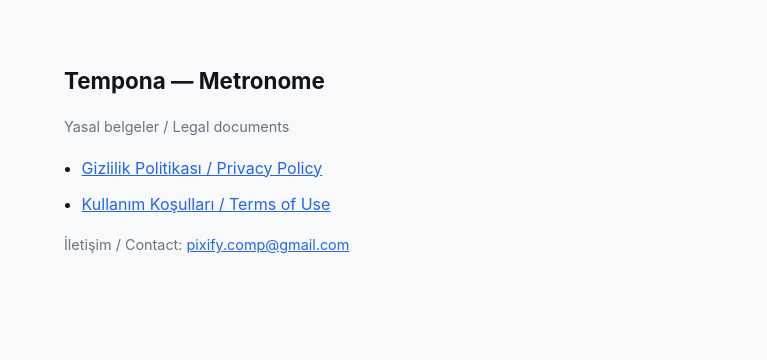
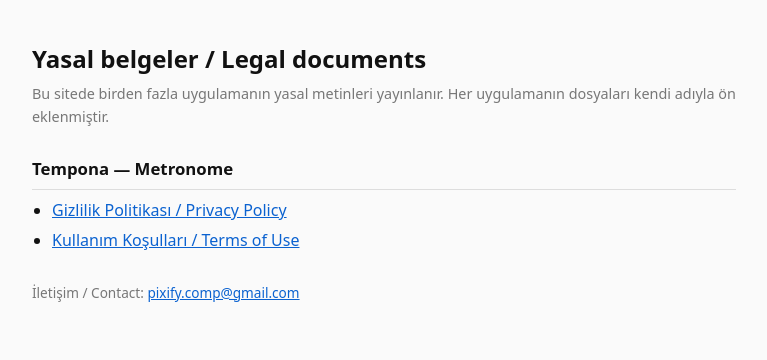
Before and after one commit to Bluffey/Bluffey.github.io, a plain HTML site: page index.html in a window 1280 px wide. Shown: the whole page, without its empty margins (256-1023 px from the left). Drawn offline with Linux system fonts and the light colour scheme.

Commit message:
Dosya adlari uygulama adiyla onekli; cok uygulamali giris sayfasi

```diff
--- a/index.html
+++ b/index.html
@@ -3,27 +3,44 @@
 <head>
 <meta charset="utf-8">
 <meta name="viewport" content="width=device-width, initial-scale=1">
-<title>Tempona — Yasal / Legal</title>
+<title>Yasal belgeler / Legal documents</title>
 <style>
   :root { color-scheme: light dark; }
-  body { margin: 0 auto; max-width: 40rem; padding: 3rem 1.25rem;
-         font: 16px/1.65 -apple-system, "Segoe UI", Roboto, Inter, sans-serif;
-         color: #121417; background: #f8f9fa; }
-  @media (prefers-color-scheme: dark) { body { color: #f8f9fa; background: #121417; } }
-  h1 { font-size: 1.4rem; }
-  ul { padding-left: 1.1rem; }
-  li { margin: .6rem 0; }
-  a { color: #2563eb; }
-  .meta { color: #6b7280; font-size: .9rem; }
+  body { margin: 0 auto; max-width: 44rem; padding: 40px 20px;
+         font-family: system-ui, -apple-system, "Segoe UI", Roboto, sans-serif;
+         line-height: 1.6; color: #111; background: #fafafa; }
+  @media (prefers-color-scheme: dark) {
+    body { color: #eee; background: #141414; }
+    a { color: #7cb7ff; }
+    h2 { border-color: #333; }
+  }
+  h1 { font-size: 1.5rem; margin: 0 0 4px; }
+  .sub { color: #777; font-size: .9rem; margin: 0 0 28px; }
+  h2 { font-size: 1.05rem; margin: 28px 0 8px; padding-bottom: 6px;
+       border-bottom: 1px solid #ddd; }
+  ul { margin: 8px 0; padding-left: 20px; }
+  li { margin: 4px 0; }
+  a { color: #0b62d0; }
+  .note { color: #777; font-size: .85rem; margin-top: 28px; }
 </style>
 </head>
 <body>
-<h1>Tempona — Metronome</h1>
-<p class="meta">Yasal belgeler / Legal documents</p>
+
+<h1>Yasal belgeler / Legal documents</h1>
+<p class="sub">Bu sitede birden fazla uygulamanın yasal metinleri yayınlanır.
+Her uygulamanın dosyaları kendi adıyla ön eklenmiştir.</p>
+
+<h2>Tempona — Metronome</h2>
 <ul>
-  <li><a href="privacy-policy.html">Gizlilik Politikası / Privacy Policy</a></li>
-  <li><a href="terms.html">Kullanım Koşulları / Terms of Use</a></li>
+  <li><a href="tempona-privacy-policy.html">Gizlilik Politikası / Privacy Policy</a></li>
+  <li><a href="tempona-terms.html">Kullanım Koşulları / Terms of Use</a></li>
 </ul>
-<p class="meta">İletişim / Contact: <a href="mailto:pixify.comp@gmail.com">pixify.comp@gmail.com</a></p>
+
+<!-- Yeni uygulama eklerken buraya yeni bir <h2> + <ul> bloğu ekleyin.
+     Dosya adları: <uygulama>-privacy-policy.html, <uygulama>-terms.html -->
+
+<p class="note">İletişim / Contact:
+<a href="mailto:pixify.comp@gmail.com">pixify.comp@gmail.com</a></p>
+
 </body>
 </html>
```
Also changed, not shown: tempona-terms.html (renamed from terms.html, +2 -2 lines), tempona-privacy-policy.html (renamed from privacy-policy.html).
